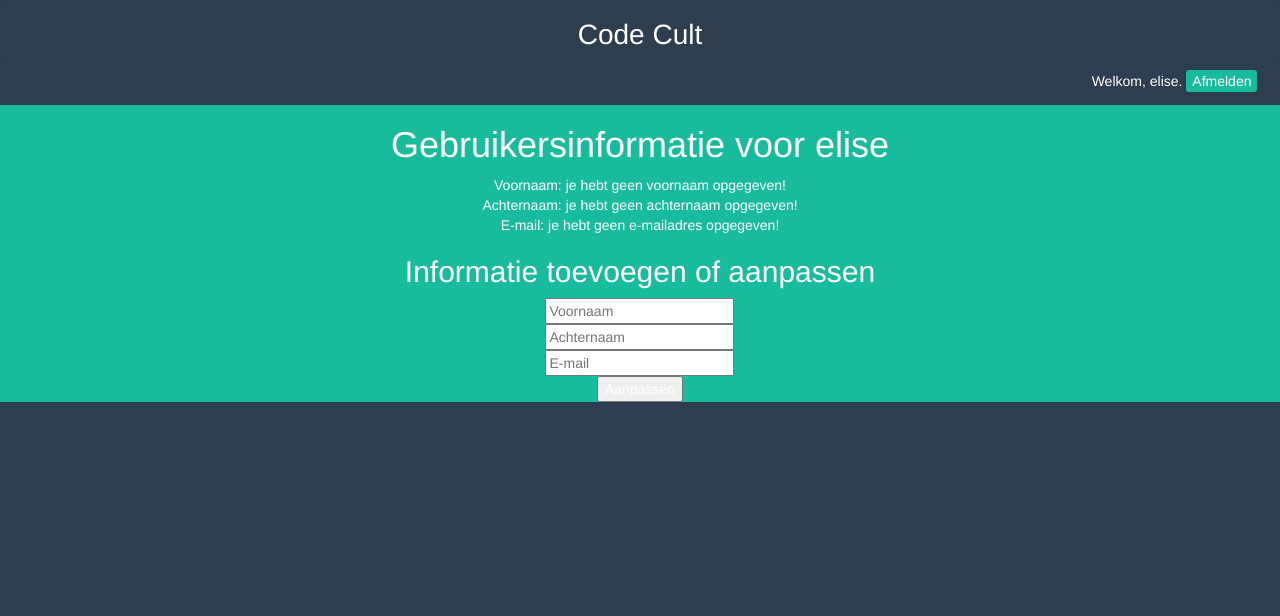
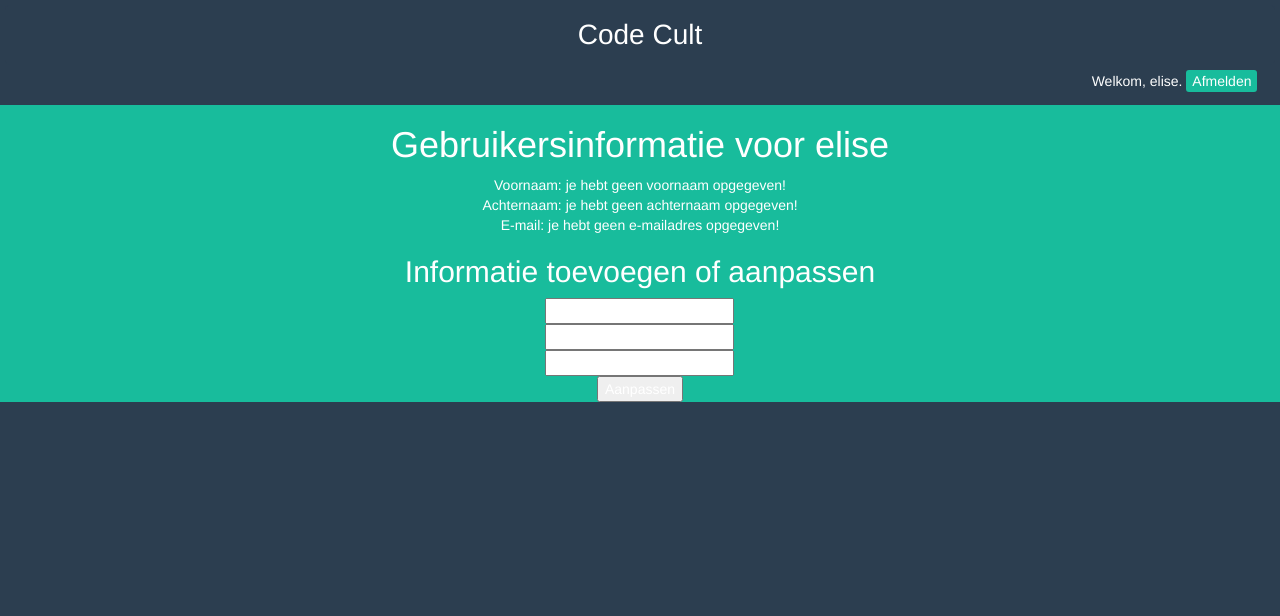
Before and after one commit to ElisevanderPol/django_codecult, a Django app: a page that uses django_codecult/templates/profile.html in a window 1280 px wide. Shown: the top 616 px of the page. Run offline with Django 3.2, Linux system fonts and the light colour scheme; data comes from the database, SQL or seed files in the repository; data that the repository does not hold is empty; parts of the project's set-up code (start-up, migrations or seed data) failed here and were passed over; some libraries are stand-ins or nearby versions.

Commit message:
Small profile changes

```diff
--- a/django_codecult/templates/profile.html
+++ b/django_codecult/templates/profile.html
@@ -15,9 +15,9 @@
 		<h2>Informatie toevoegen of aanpassen</h2>
 		<form method="POST" action="../update_info">
 			{% csrf_token %}
-        	<input id="first_name" type="text" name="first_name" placeholder="Voornaam"></input><br />
-        	<input id="last_name" type="text" name="last_name" placeholder="Achternaam"></input><br />
-        	<input id="email" type="text" name="email" placeholder="E-mail"></input><br />
+        	<input id="first_name" type="text" name="first_name" placeholder="{{user.first_name}}"></input><br />
+        	<input id="last_name" type="text" name="last_name" placeholder="{{user.last_name}}"></input><br />
+        	<input id="email" type="email" name="email" placeholder="{{user.email}}"></input><br />
         	<button type="submit">Aanpassen</button>
         </form>
 	</div>
--- a/django_codecult/views.py
+++ b/django_codecult/views.py
@@ -42,3 +42,6 @@ def update_info(request):
 		if(len(email) > 0):
 			request.user.email = email
 		request.user.save()
+	return render(request, 'profile.html', {
+		'user':request.user
+		})
```
